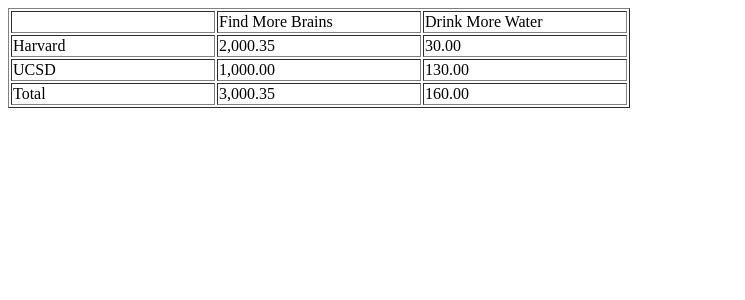
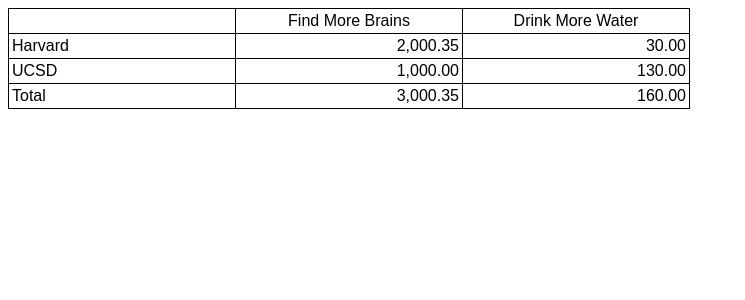
Before and after one commit to kimlercorey/ExcerciseCode, a PHP site: page / in a window 1280 px wide. Shown: the top 300 px of the page, without its empty margins (0-745 px from the left). Run offline with PHP 8.4, Linux system fonts and the light colour scheme.

Commit message:
Add example css and additional table css handles

```diff
--- a/inc/dataReader.php
+++ b/inc/dataReader.php
@@ -24,7 +24,7 @@ function dataReader(array $data, $calculateTotals = true)
         If there is isnt an entry for the school already - we may want to change that.
         */
 
-        // If this school has not been added to the results array, then add it
+        // If this grantee has not been added to the results array, then add it
         if (!array_key_exists($grantee_name, $results)) $results[$grantee_name] = [];
 
         // Create an entry for each $program_name with $funding_amount in each $grantee_name
--- a/inc/displayReport.php
+++ b/inc/displayReport.php
@@ -25,7 +25,6 @@ function displayReport($data)
     foreach($data as $grantee => $programs) {
 
     	$line = [];
-        //$program_names = $programs; //i.e. store keys - "Find More Brains", "Drink More Water"
 
     	// Process each program_name
     	foreach($programs as $program_name => $program_amount) {
--- a/inc/htmlgen.php
+++ b/inc/htmlgen.php
@@ -7,12 +7,12 @@ function tableBuilder($grantee, $program_names, $data)
 {
 	//var_dump($data);
     $str = "<tr>\n";
-    $str.= "  <td>$grantee </td>\n";
+    $str.= "  <td class='alpha'>$grantee </td>\n";
 
     foreach($program_names as $k => $program) {
 
     	if (isset($data[$grantee][$k])) {
-        $str.= "  <td> ". money_format('%.2n', $data[$grantee][$k]) ."</td>\n";
+        $str.= "  <td class='numeric'> ". money_format('%.2n', $data[$grantee][$k]) ."</td>\n";
     	} else {
     		$str.= "  <td> 0.00</td>\n";
     	}
@@ -27,13 +27,13 @@ function tableBuilder($grantee, $program_names, $data)
 function tableHeader(array $program_names)
 {
     $str = "\n";
-    $str.= "<table border='1'>\n<tr>\n";
-    $str.= "  <td width='200px'> </td>\n";
+    $str.= "<table border='1' id='example1' class='main'>\n<thead>\n<tr>\n";
+    $str.= "  <td> </td>\n";
     foreach($program_names as $k => $program) {
-        $str.= "  <td width='200px'> $k </td>\n";
+        $str.= "  <td> $k </td>\n";
     }
 
-    $str.= "</tr>\n";
+    $str.= "</tr>\n</thead>\n<tbody>\n";
     return $str;
 }
 
@@ -42,7 +42,7 @@ function tableHeader(array $program_names)
  */
 function tableFooter()
 {
-    return "</table>\n";
+    return " </tbody>\n</table>\n";
 }
 
 ?>
--- a/index.php
+++ b/index.php
@@ -34,7 +34,43 @@ require 'inc/displayReport.php';
   *	or dataReader($grant_funding, false);
   * if you do not wish to calculate totals for data)
   */
+?>
 
+<!-- example css -->
+<style>
+
+table.main {
+    border-collapse: collapse;
+    border-color: grey;
+    font-family: 'Arial', 'Helvetica';
+    border: 1px solid black;
+    padding: 3px;
+}
+
+.main td {
+	width: 220px;
+	padding: 3px;
+}
+
+.main tr:hover {
+	background-color: yellow;
+}
+
+.main thead td{
+    text-align: center;
+}
+
+.alpha {
+	text-align: left;
+}
+
+.numeric {
+	text-align: right;
+}
+
+</style>
+
+<?php
 // Display results
 print displayReport(dataReader($grant_funding));
 ?>
```
